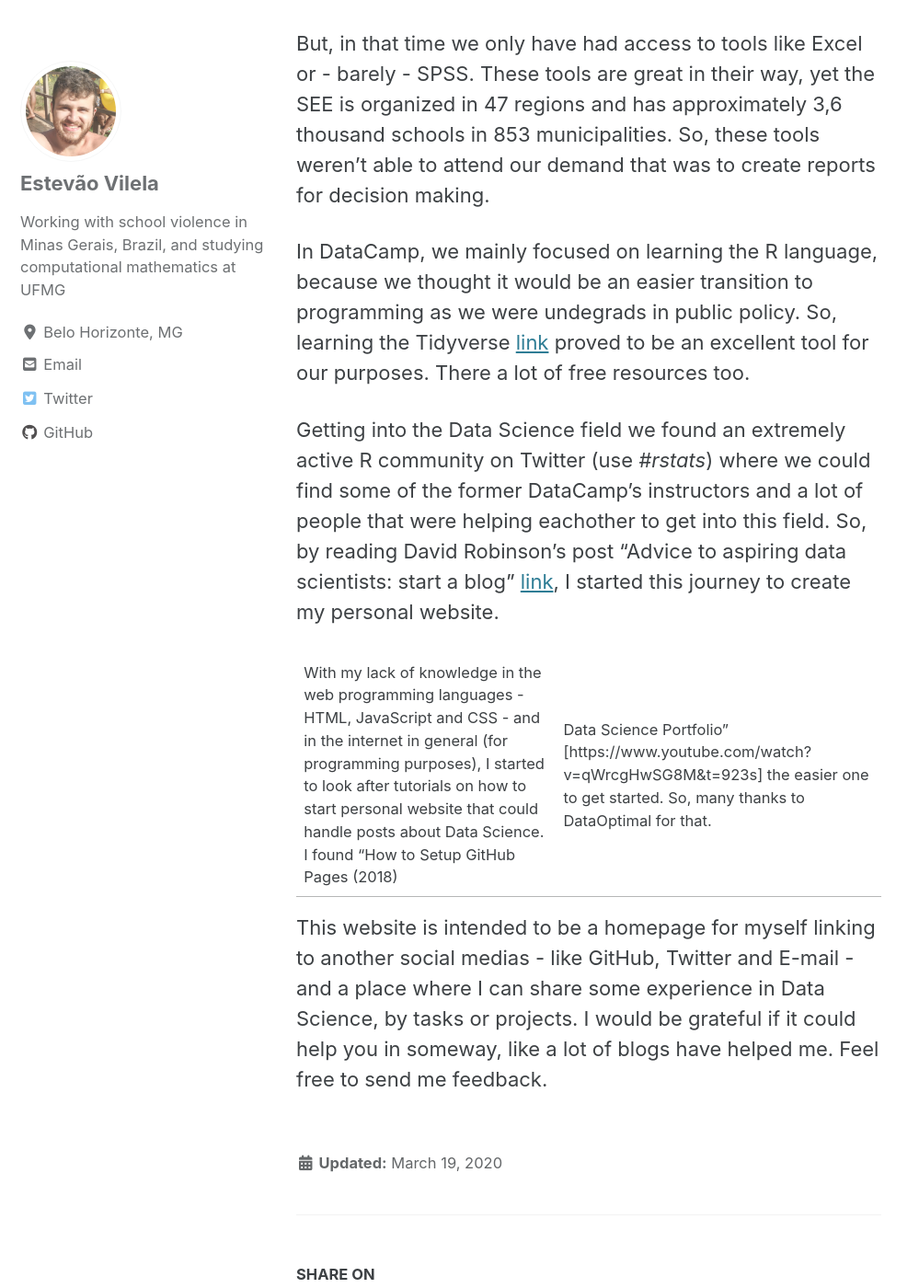
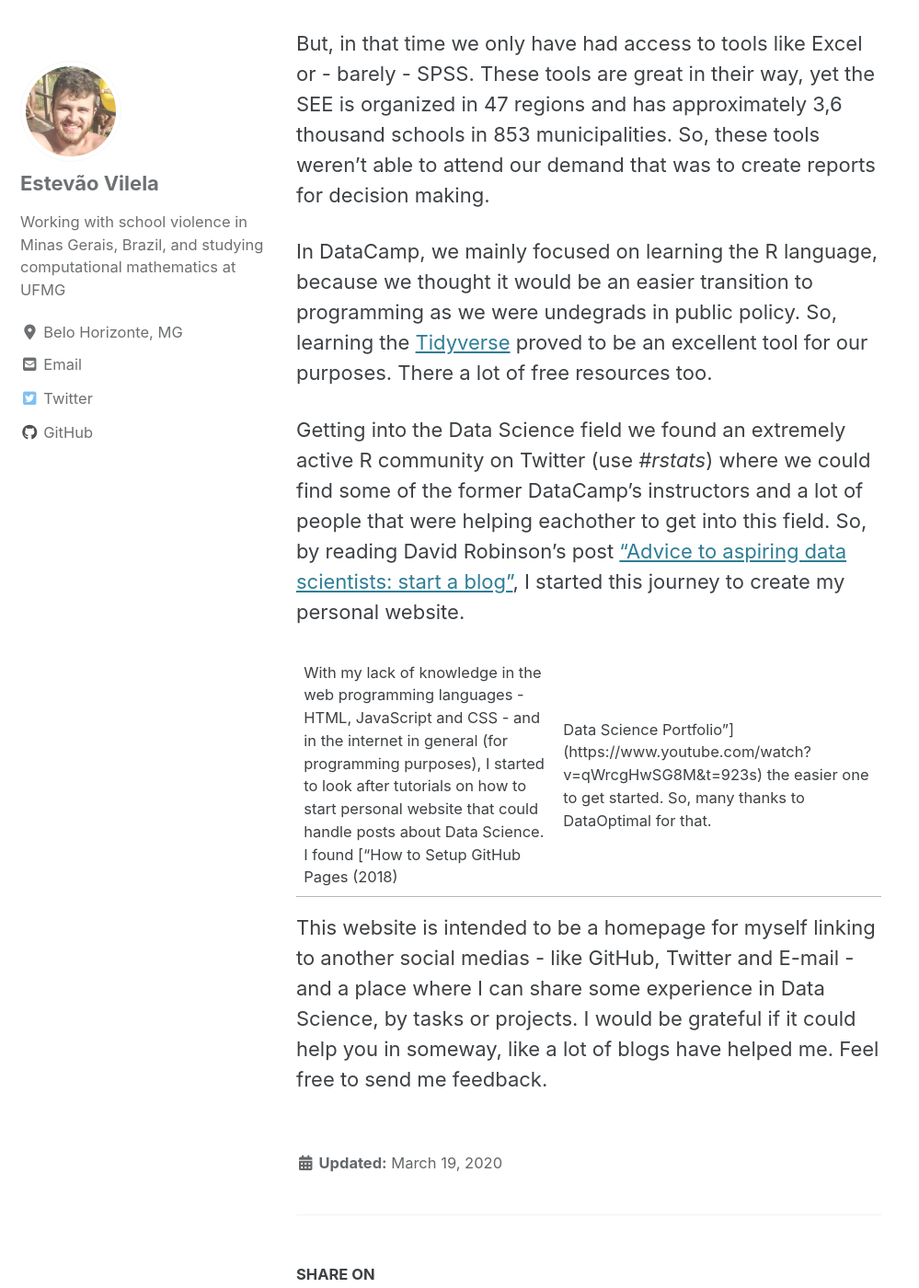
Before and after one commit to estevaovilela/estevaovilela.github.io, a Jekyll site: the page built from _posts/2020-03-19-new-website.md, in a window 1280 px wide and 1400 px high, scrolled down 557 px. Shown: the whole window at 92% size, without its empty margins (0-999 px from the left). Built offline with Jekyll 4.4.1, drawn with Linux system fonts in a browser that asks for light colours; cached includes are drawn as plain includes; nearby versions of some CDN libraries; some of the changed text lies outside the part shown.

Commit message:
changing links

```diff
--- a/_posts/2020-03-19-new-website.md
+++ b/_posts/2020-03-19-new-website.md
@@ -3,16 +3,16 @@
 date: 2020-03-19
 ---
 
-I started my journey in Data Science - didn't know what it was and don't know exactly what is today - back in the start of 2018. By recommendation of my friend and colleague Arthur Cheib [link](https://twitter.com/arthurcheib) I subscribe to DataCamp Platform [link](https://www.datacamp.com/).
+I started my journey in Data Science - didn't know what it was and don't know exactly what is today - back in the start of 2018. By recommendation of my friend and colleague [Arthur Cheib](https://twitter.com/arthurcheib) I subscribe to [DataCamp Platform](https://www.datacamp.com/).
 
 In our work in the State Secretary of Education (SEE) of Minas Gerais in Brazil (**views on my own**) we found ourselves working with data in the field of education. The main concern at that time was to have tempestive information about the schools and the administrative processes that organizes them.
 
 But, in that time we only have had access to tools like Excel or - barely - SPSS. These tools are great in their way, yet the SEE is organized in 47 regions and has approximately 3,6 thousand schools in 853 municipalities. So, these tools weren't able to attend our demand that was to create reports for decision making.
 
-In DataCamp, we mainly focused on learning the R language, because we thought it would be an easier transition to programming as we were undegrads in public policy. So, learning the Tidyverse [link](https://www.tidyverse.org/) proved to be an excellent tool for our purposes. There a lot of free resources too.
+In DataCamp, we mainly focused on learning the R language, because we thought it would be an easier transition to programming as we were undegrads in public policy. So, learning the [Tidyverse](https://www.tidyverse.org/) proved to be an excellent tool for our purposes. There a lot of free resources too.
 
-Getting into the Data Science field we found an extremely active R community on Twitter (use *#rstats*) where we could find some of the former DataCamp's instructors and a lot of people that were helping eachother to get into this field. So, by reading David Robinson's post "Advice to aspiring data scientists: start a blog" [link](http://varianceexplained.org/r/start-blog/), I started this journey to create my personal website.
+Getting into the Data Science field we found an extremely active R community on Twitter (use *#rstats*) where we could find some of the former DataCamp's instructors and a lot of people that were helping eachother to get into this field. So, by reading David Robinson's post ["Advice to aspiring data scientists: start a blog"](http://varianceexplained.org/r/start-blog/), I started this journey to create my personal website.
 
-With my lack of knowledge in the web programming languages - HTML, JavaScript and CSS - and in the internet in general (for programming purposes), I started to look after tutorials on how to start personal website that could handle posts about Data Science. I found "How to Setup GitHub Pages (2018) | Data Science Portfolio" [https://www.youtube.com/watch?v=qWrcgHwSG8M&t=923s] the easier one to get started. So, many thanks to DataOptimal for that.
+With my lack of knowledge in the web programming languages - HTML, JavaScript and CSS - and in the internet in general (for programming purposes), I started to look after tutorials on how to start personal website that could handle posts about Data Science. I found ["How to Setup GitHub Pages (2018) | Data Science Portfolio"] (https://www.youtube.com/watch?v=qWrcgHwSG8M&t=923s) the easier one to get started. So, many thanks to DataOptimal for that.
 
 This website is intended to be a homepage for myself linking to another social medias - like GitHub, Twitter and E-mail - and a place where I can share some experience in Data Science, by tasks or projects. I would be grateful if it could help you in someway, like a lot of blogs have helped me. Feel free to send me feedback.
```
